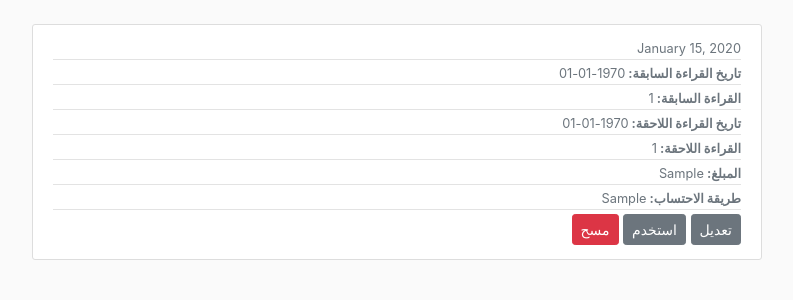
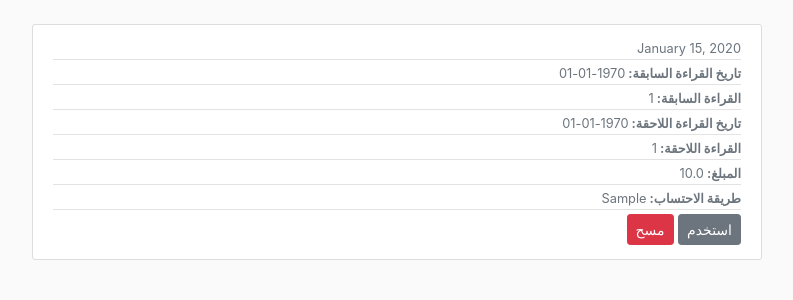
Before and after one commit to mjhram/ElectricityConsumption-Web, a Django app: page /post/1/ in a window 1280 px wide. Shown: the part 56-356 px from the top of the page, without its empty margins (433-1226 px from the left). Run offline with Django 3.2, Linux system fonts and the light colour scheme; a user stored in the database is signed in; tables that the repository leaves empty hold one stand-in row (values such as "Sample post"); some libraries are stand-ins or nearby versions.

Commit message:
pricenum instead of price

```diff
--- a/blog/forms.py
+++ b/blog/forms.py
@@ -58,21 +58,21 @@ class FormNew(forms.ModelForm):
         model = ElecUnits
         fields = [ 'prevdateinmillisec', 'prevreading'
                   , 'nextdateinmillisec', 'nextreading', 'isitbill',
-                  'price', 'calcstr']
+                  'pricenum', 'calcstr']
         labels = {
             'prevdateinmillisec': 'تاريخ القراءة السابقة',
             'prevreading': 'القراءة السابقة',
             'nextdateinmillisec': 'تاريخ القراءة اللاحقة',
             'nextreading': 'القراءة اللاحقة',
             'isitbill': 'هل هي ورقة كهرباء',
-            'price': 'السعر',
+            'pricenum': 'السعر',
             'calcstr': 'طريقة الاحتساب',
 
         }
 
         widgets = {
         #       'nextdateinmillisec': forms.widgets.DateInput(attrs={'type': 'date'})
-            'price': forms.HiddenInput(),
+            'pricenum': forms.HiddenInput(),
             'calcstr': forms.HiddenInput(),
             # 'isitbill': forms.Select(attrs={
             #     'class': 'form-control',
--- a/blog/models.py
+++ b/blog/models.py
@@ -16,7 +16,7 @@ class ElecUnits(models.Model):
     # nextdateinmillisec = models.BigIntegerField( db_column='nextDateInMilliSec', blank=True, null=True)  # Field name made lowercase.
     prevreading = models.IntegerField(db_column='prevReading', blank=True, null=True)  # Field name made lowercase.
     nextreading = models.IntegerField(db_column='nextReading', blank=True, null=True)  # Field name made lowercase.
-    price = models.CharField(max_length=15, blank=True, null=True)
+    pricenum = models.FloatField(default=0.0, blank=True, null=True)
     calcstr = models.CharField(db_column='calcStr', max_length=100, blank=True, null=True)  # Field name made lowercase.
     isitbill = models.IntegerField(default=0, choices=YN, db_column='isItBill', blank=False, null=False)  # Field name made lowercase.
     author = models.ForeignKey(User, on_delete=models.CASCADE)
--- a/blog/static/blog/main.js
+++ b/blog/static/blog/main.js
@@ -73,7 +73,7 @@ void onCalculateClicked()
         //submit
         //console.log("--------------")
         //console.log(calcString)
-        $("#id_price").val(Math.round(price))
+        $("#id_pricenum").val(Math.round(price))
         $("#id_calcstr").val(calcString)
 
         /*$("<input />").attr("type", "hidden")
--- a/blog/templates/blog/elecunits_detail.html
+++ b/blog/templates/blog/elecunits_detail.html
@@ -20,13 +20,13 @@
          <small class="text-muted"><b>القراءة اللاحقة: </b>{{ object.nextreading }}</small>
       </div>
       <div class="article-metadata">
-         <small class="text-muted"><b>المبلغ: </b>{{ object.price }}</small>
+         <small class="text-muted"><b>المبلغ: </b>{{ object.pricenum }}</small>
       </div>
       <div class="article-metadata">
          <small class="text-muted"><b>طريقة الاحتساب: </b>{{ object.calcstr }}</small>
       </div>
       <div class="btns">
-		  <a class="btn btn-secondary btn-sm mt-1 mb-1" href="{% url 'post-update' object.no %}">تعديل</a>
+<!--		  <a class="btn btn-secondary btn-sm mt-1 mb-1" href="{% url 'post-update' object.no %}">تعديل</a>-->
 		  <a class="btn btn-secondary btn-sm mt-1 mb-1" href="{% url 'post-create' %}">استخدم</a>
 		  <a class="btn btn-danger btn-sm mt-1 mb-1" href="{% url 'post-delete' object.no %}">مسح</a>
 	    </div>
--- a/blog/templates/blog/home.html
+++ b/blog/templates/blog/home.html
@@ -27,7 +27,7 @@
             </div>
 
             <div class="article-metadata">
-               <small class="text-muted"><b>المبلغ: </b>{{ post.price }}</small>
+               <small class="text-muted"><b>المبلغ: </b>{{ post.pricenum }}</small>
             </div>
             <div class="article-metadata">
                <small class="text-muted"><b>طريقة الاحتساب: </b>{{ post.calcstr }}</small>
--- a/blog/views.py
+++ b/blog/views.py
@@ -179,8 +179,12 @@ def chart(request):
     queryset = ElecUnits.objects.all().filter(author=request.user, isitbill=1).order_by('-time')[:40]
     for city in queryset:
         dt_object = datetime.fromtimestamp(city.prevdateinmillisec/1000)
+        days = (city.nextdateinmillisec - city.prevdateinmillisec) / (1000 * 60 * 60 * 24);
+        if(days == 0):
+            continue
+        pricenum = city.pricenum * 30.0/days;
         labels.append(dt_object.strftime('%Y-%b'))
-        data.append(city.price)
+        data.append(pricenum)
 
     return render(request, 'blog/chart.html', {
         'title': 'About',
```
